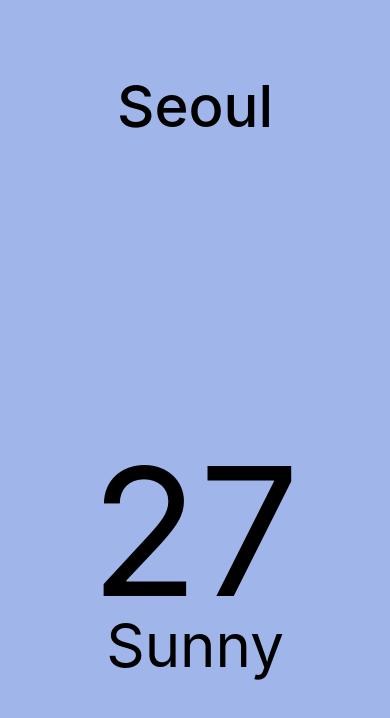
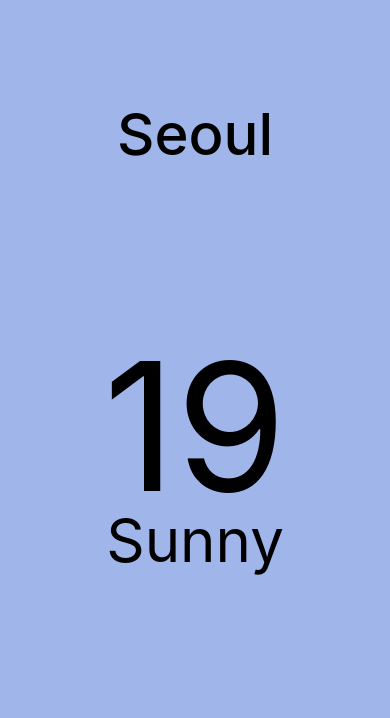
Before and after one commit to gojaeng/React, a React Native app in the folder Weather/: screen / in a window 390 px wide. Shown: the top 718 px of the page. Built offline with nearby package versions, Linux system fonts and the light colour scheme.

Commit message:
Feat: Weather app part2

```diff
--- a/Weather/App.js
+++ b/Weather/App.js
@@ -1,18 +1,36 @@
 import { StatusBar } from 'expo-status-bar';
-import { StyleSheet, Text, View } from 'react-native';
+import { StyleSheet, Text, View, ScrollView, Dimensions } from 'react-native';
 
+const { width: SCREEN_WIDTH } = Dimensions.get('window');
 export default function App() {
     return (
         <View style={styles.container}>
             <View style={styles.city}>
                 <Text style={styles.cityName}>Seoul</Text>
             </View>
-            <View style={styles.weather}>
+            <ScrollView
+                horizontal
+                pagingEnabled
+                showsHorizontalScrollIndicator="false"
+                contentContainerStyle={styles.weather}
+            >
                 <View style={styles.day}>
-                    <Text style={styles.temp}>27</Text>
+                    <Text style={styles.temp}>19</Text>
                     <Text style={styles.description}>Sunny</Text>
                 </View>
-            </View>
+                <View style={styles.day}>
+                    <Text style={styles.temp}>24</Text>
+                    <Text style={styles.description}>Sunny</Text>
+                </View>
+                <View style={styles.day}>
+                    <Text style={styles.temp}>18</Text>
+                    <Text style={styles.description}>Cloudy</Text>
+                </View>
+                <View style={styles.day}>
+                    <Text style={styles.temp}>16</Text>
+                    <Text style={styles.description}>Windy</Text>
+                </View>
+            </ScrollView>
         </View>
     );
 }
@@ -32,13 +50,11 @@ const styles = StyleSheet.create({
         fontSize: 58,
         fontWeight: '500',
     },
-    weather: {
-        flex: 3,
-    },
+    weather: {},
     day: {
+        alignItems: 'center',
+        width: SCREEN_WIDTH,
         flex: 1,
-        justifyContent: 'center',
-        alignItems: 'center',
     },
     temp: {
         fontSize: 178,
```
